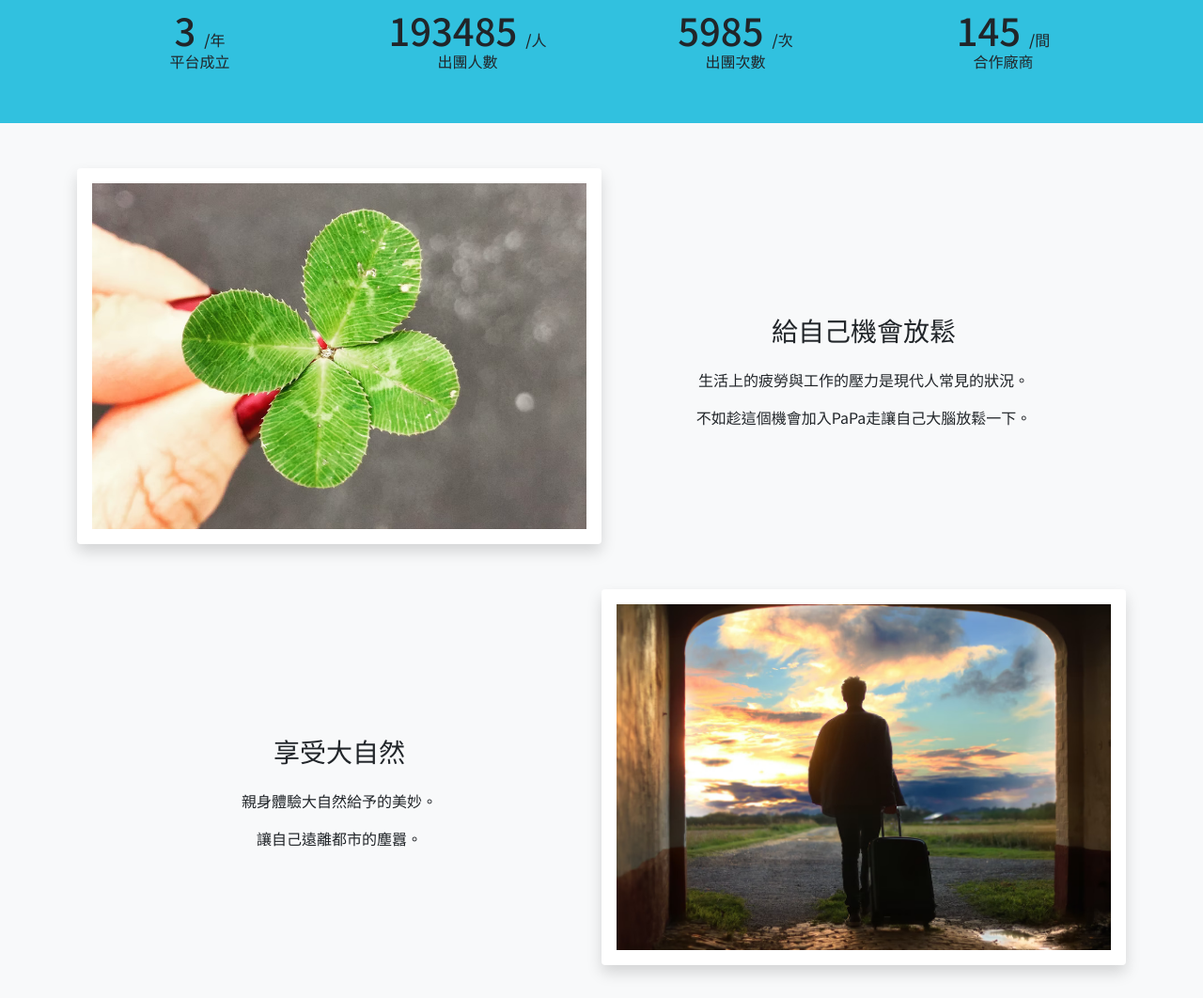
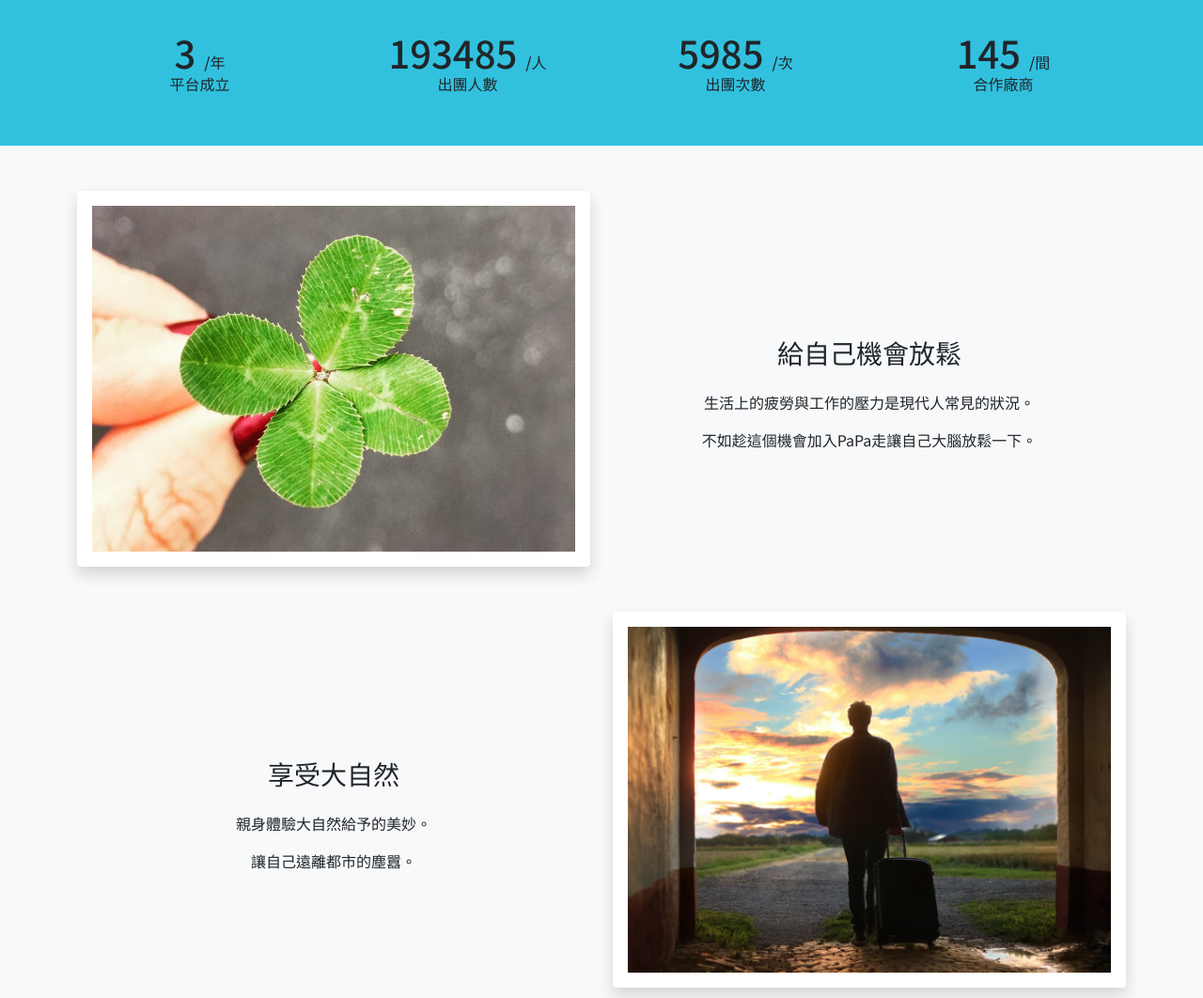
Before and after one commit to piskesocute/hexshool-stay-or-run-mission, a website: page excape-room-bootstrap-main/index.html in a window 1280 px wide. Shown: the part 1738-2800 px from the top of the page at 94% size. Drawn offline with nearby package versions, Linux system fonts and the light colour scheme; a script that the page names is missing.

Commit message:
fixed-Fixed some mistake

```diff
--- a/excape-room-bootstrap-main/index.html
+++ b/excape-room-bootstrap-main/index.html
@@ -46,9 +46,9 @@
           </div>
         </from>
       </section>
-      <section class="mt-5">
+      <section class="mt-5 container">
         <h2 class="title text-center container-fluid">推薦景點</h2>
-        <div class="row row-cols-1 row-cols-md-4 g-2 mx-0">
+        <div class="row row-cols-1 row-cols-md-4 g-2">
           <div class="col">
             <div class="card h-100">
               <img src="./img/photo-1552733407-5d5c46c3bb3b.jpg" class="card-img-top obj-cover obj-position-bottom"
@@ -90,7 +90,7 @@
           <div class="col">
             <div class="card h-100">
               <img src="./img/photo-1501446529957-6226bd447c46.jpg" class="card-img-top " style="height: 200px;"
-               >
+              >
               <div class="card-body">
                 <h5 class="card-title">奧地利</h5>
                 <p class="card-text">
@@ -154,30 +154,30 @@
       </section>
       <section class="bg-gray">
         <div class="container py-5">
-          <div class="d-flex flex-wrap">
-            <div class="col-12 col-md-6">
+          <div class="row">
+            <div class="col-md-6">
               <img class="img-fluid obj-cover w-100 shadow p-3 mb-5 bg-body rounded" style="height: 400px;"
                 src="./img/photo-1507667895043-c4de59dda180.jpg" alt="" srcset="">
             </div>
-            <div class="col-12 col-md-6 d-flex justify-content-center flex-column align-items-center px-4">
+            <div class="col-md-6 d-flex justify-content-center flex-column align-items-center px-4">
               <h3 class="mb-4">給自己機會放鬆</h3>
               <p>生活上的疲勞與工作的壓力是現代人常見的狀況。</p>
               <p>不如趁這個機會加入PaPa走讓自己大腦放鬆一下。</p>
             </div>
           </div>
-          <div class="d-flex flex-wrap flex-md-row-reverse">
-            <div class="col-12 col-md-6">
+          <div class="row flex-md-row-reverse">
+            <div class="col-md-6">
               <img class="img-fluid obj-cover w-100 shadow p-3 mb-5 bg-body rounded" style="height: 400px;"
                 src="./img/photo-1473625247510-8ceb1760943f.jpg" alt="" srcset="">
             </div>
-            <div class="col-12 col-md-6 d-flex justify-content-center flex-column align-items-center px-4">
+            <div class="col-md-6 d-flex justify-content-center flex-column align-items-center px-4">
               <h3 class="mb-4">享受大自然</h3>
               <p>親身體驗大自然給予的美妙。</p>
               <p>讓自己遠離都市的塵囂。</p>
             </div>
           </div>
-          <div class="d-flex flex-wrap">
-            <div class="col-12  col-md-6 shadow p-3 mb-5 bg-body rounded">
+          <div class="row">
+            <div class="col-md-6 shadow p-3 mb-5 bg-body rounded">
               <img class="img-fluid obj-cover w-100" style="height: 400px;"
                 src="./img/photo-1553697388-94e804e2f0f6.jpg" alt="" srcset="">
             </div>
```
